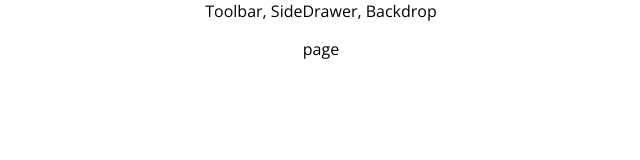
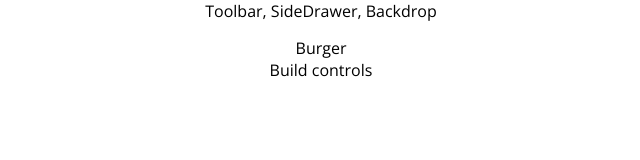
Before and after one commit to dominikacer/brg, a React (Create React App) app: page / in a window 1280 px wide. Shown: the top 160 px of the page, without its empty margins (319-959 px from the left). Built offline with nearby package versions, Linux system fonts and the light colour scheme.

Commit message:
maintain: CSS module

```diff
--- a/src/App.js
+++ b/src/App.js
@@ -1,12 +1,13 @@
 import React from 'react';
 import './App.css';
 import Layout from "./components/Layout/Layout";
+import BurgerBuilder from "./containers/BurgerBuilder/BurgerBuilder";
 
 function App() {
   return (
     <div className="App">
         <Layout>
-            <p>page</p>
+            <BurgerBuilder />
         </Layout>
     </div>
   );
--- a/src/components/Layout/Layout.js
+++ b/src/components/Layout/Layout.js
@@ -1,11 +1,13 @@
 import React from 'react';
+import classes from './Layout.module.css';
+console.log(classes);
 
 const Layout = ({ children }) => (
   <>
     <div>
       Toolbar, SideDrawer, Backdrop
     </div>
-    <main>
+    <main className={classes["Content"]}>
         {children}
     </main>
   </>
--- /dev/null
+++ b/src/components/Layout/Layout.module.css
@@ -0,0 +1,3 @@
+.Content {
+    margin-top: 15px;
+}
--- /dev/null
+++ b/src/containers/BurgerBuilder/BurgerBuilder.js
@@ -0,0 +1,14 @@
+import React from 'react';
+
+class BurgerBuilder extends React.Component {
+    render() {
+        return (
+          <>
+              <div>Burger</div>
+              <div>Build controls</div>
+          </>
+        );
+    }
+}
+
+export default BurgerBuilder;
```
